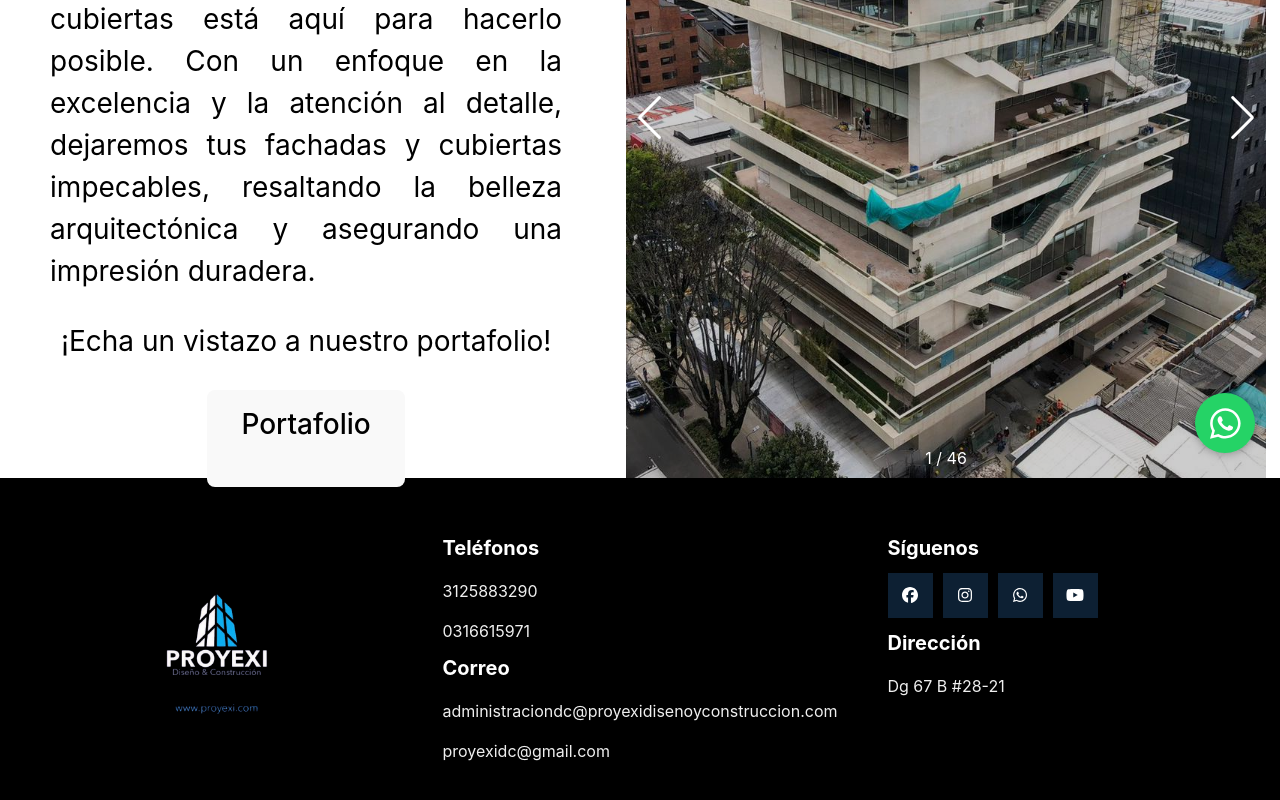
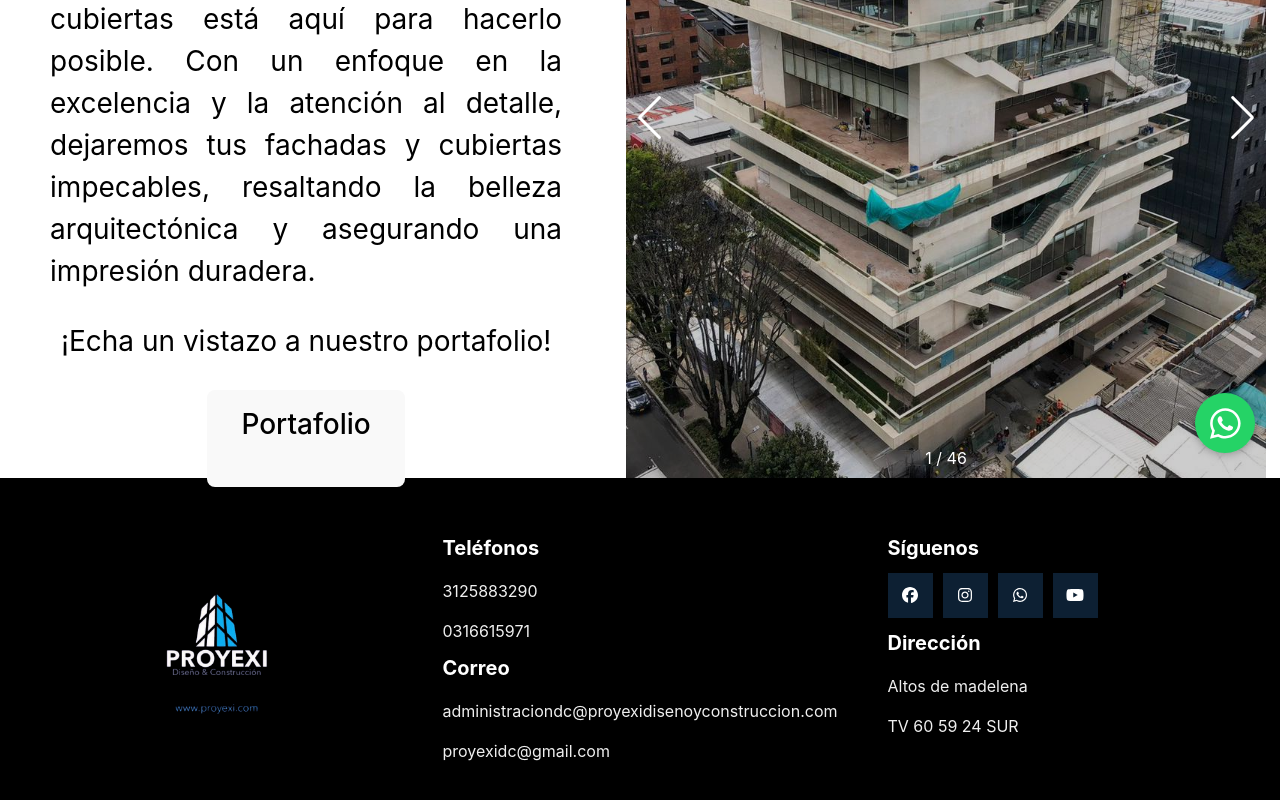
Before and after one commit to milenaAristiza/react-proyexi3, a React (Vite) app: page /fachadas in a window 1280 px wide. Shown: the part 322-1122 px from the top of the page. Built offline with nearby package versions, Linux system fonts and the light colour scheme.

Commit message:
change direction

```diff
--- a/src/components/Footer/Footer.jsx
+++ b/src/components/Footer/Footer.jsx
@@ -43,7 +43,8 @@ const Footer = () => {
                         </Link>
                     </div>
                     <h2>Dirección</h2>
-                    <p>Dg 67 B #28-21</p>
+                    <p>Altos de madelena</p>
+                    <p>TV 60 59 24 SUR</p>
                 </div>
             </div>
         </footer>
```
